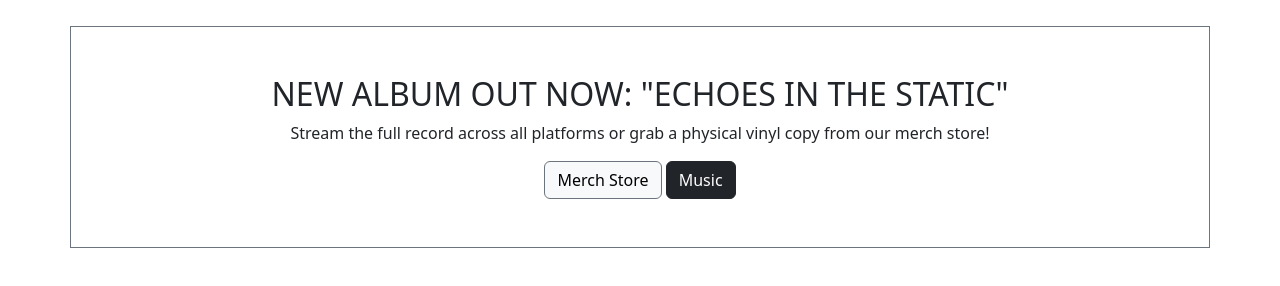
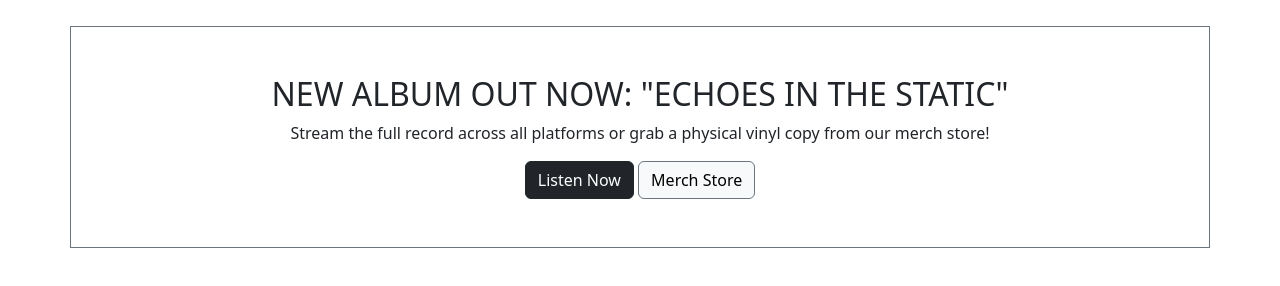
Before and after one commit to Pazzyb/NOTPINK, a plain HTML site: page index.html in a window 1280 px wide. Shown: the part 704-990 px from the top of the page. Drawn offline with nearby package versions, Linux system fonts and the light colour scheme; a web font is replaced by a local one.

Commit message:
Fixed promo section button links to merch page and music streaming site

```diff
--- a/index.html
+++ b/index.html
@@ -58,18 +58,19 @@
 
     <main>
 
+        <!-- Hero image section -->
         <div class="container-fluid px-0">
             <img src="assets/images/notpink_bw_photo.jpeg" class="hero-img" alt="Black/White photo of the band">
         </div>
 
-        <!-- Promo section using a customised themed border and buttons  -->
+        <!-- Promo section using a customised brand theme for border and buttons  -->
         <section>
             <div class="container p-5 my-5 border border-secondary text-center">
                 <h2>NEW ALBUM OUT NOW: "ECHOES IN THE STATIC"</h2>
                 <p>Stream the full record across all platforms or grab a physical vinyl copy from our merch store!</p>
-                <button type="button" class="btn btn-light border-secondary">Merch Store</button>
-                <button type="button" class="btn btn-dark">Music</button>
 
+                <a href="https://spotify.com" target="_blank" class="btn btn-dark">Listen Now</a>
+                <a href="merch.html" class="btn btn-light border-secondary">Merch Store</a>
             </div>
         </section>
 
```
